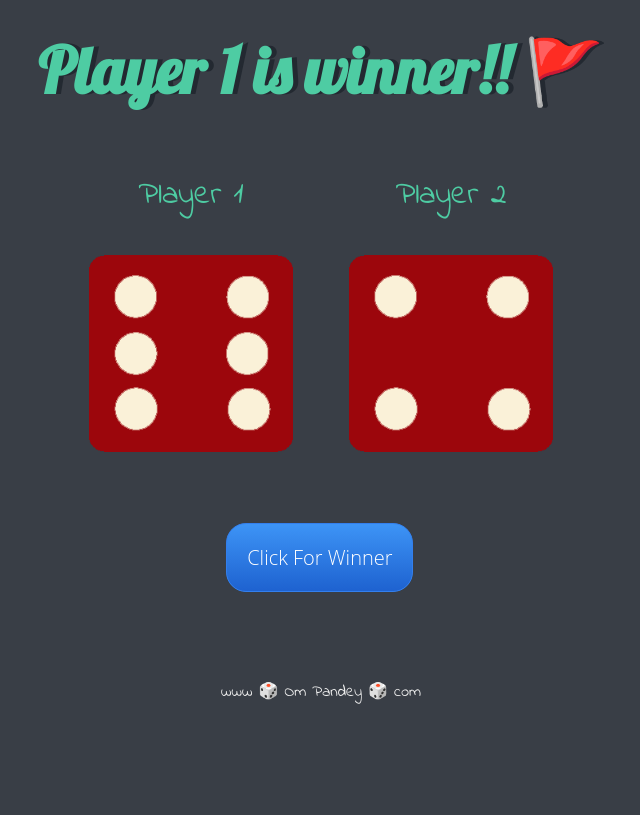
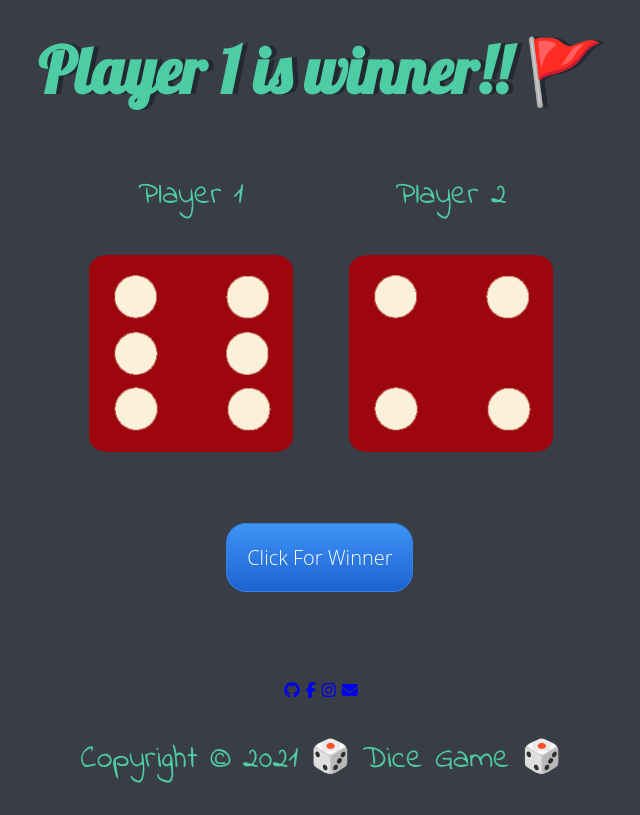
Before and after one commit to pandeyom331/Dice-Game, a plain HTML site: page index.html in a window 1280 px wide. Shown: the whole page, without its empty margins (319-959 px from the left). Drawn offline with Linux system fonts and the light colour scheme.

Commit message:
Update index.html

```diff
--- a/index.html
+++ b/index.html
@@ -2,8 +2,9 @@
 <html lang="en" dir="ltr">
   <head>
     <meta charset="utf-8">
-    <title>Dicee</title>
+    <title>Dice Game</title>
     <link rel="stylesheet" href="styles.css">
+<script src="https://kit.fontawesome.com/9bb8901042.js" crossorigin="anonymous"></script>
     <link href="https://fonts.googleapis.com/css?family=Indie+Flower|Lobster" rel="stylesheet">
 
   </head>
@@ -27,8 +28,17 @@
  <button class="btn" onClick="window.location.reload();">Click For Winner</button>
 
   </body>
+  <footer id="footer">
+     <a href="https://github.com/pandeyom331"><i class="git fab fa-github fa-1x"></i></a>
+     <a href="https://www.facebook.com/profile.php?id=100004398076666"><i class="git fab fa-facebook-f"></i></a>
+     <a href="https://www.instagram.com/solo_thinker_134/"><i class="git fab fa-instagram "></i></a>
+     <a class="email" href="mailto:pandeyom305@gmail.com"><i class="git fas fa-envelope"></i></a>
+     <p>Copyright &#169; <span id="year"></span> 🎲 Dice Game 🎲</p>
+   </footer>
 
-  <footer>
-    www 🎲 Om Pandey 🎲 com
-  </footer>
+   <script>
+     var year = new Date();
+     var newYear = year.getFullYear();
+     document.getElementById("year").innerHTML = newYear;
+ </script>
 </html>
```
